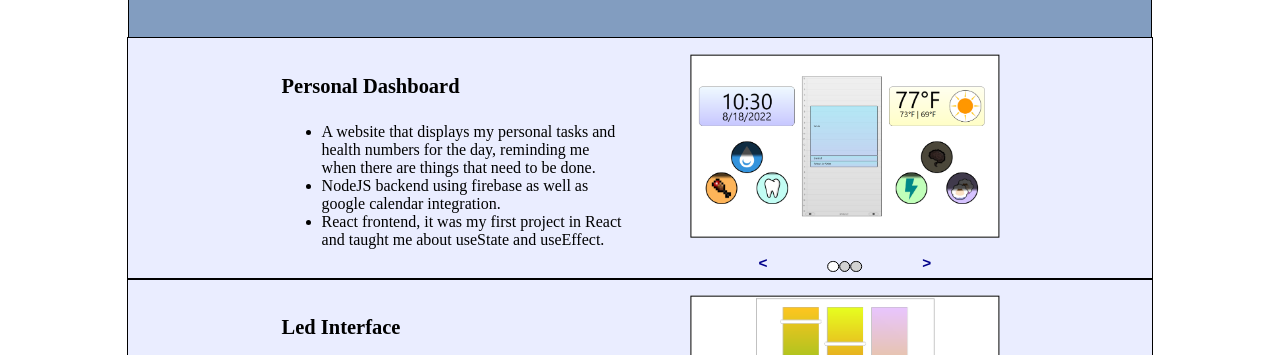
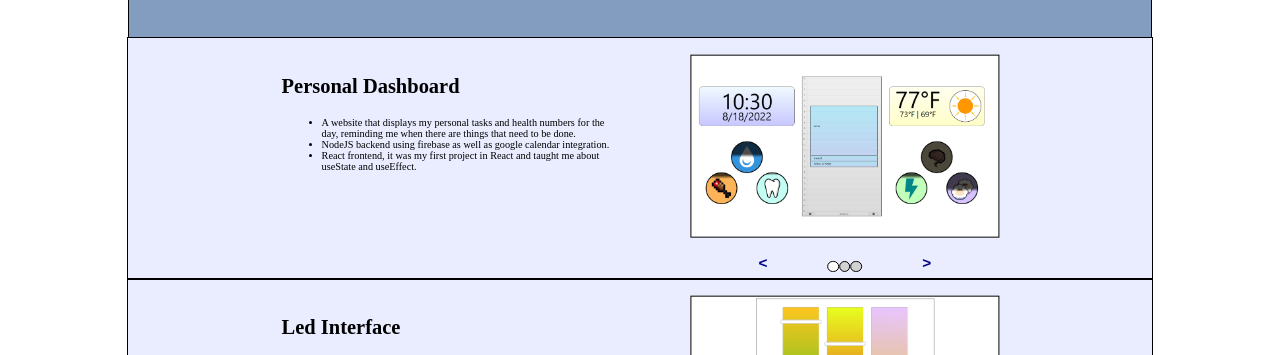
Before and after one commit to taillow40/Website, a plain HTML site: page pages/projects.html in a window 1280 px wide. Shown: the part 413-768 px from the top of the page. Drawn offline with nearby package versions, Linux system fonts and the light colour scheme.

Commit message:
updated text on lists

```diff
--- a/stylin/projects.css
+++ b/stylin/projects.css
@@ -103,6 +103,7 @@
 .projectBox_Content {
     width: 40%;
     padding-top: 1%;
+    font-size: min(0.8vw, 1.7vh);
 }
 
 .personalTitleBox {
```
